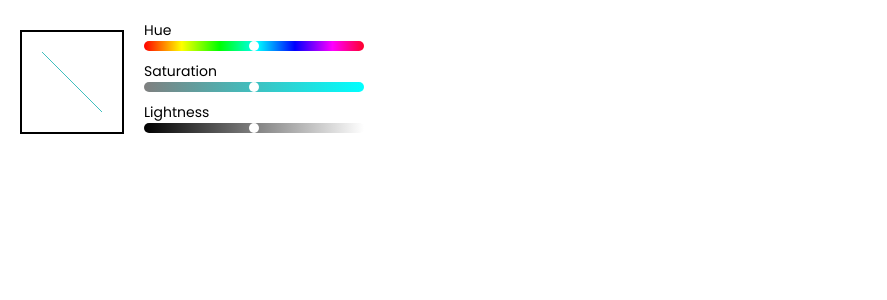
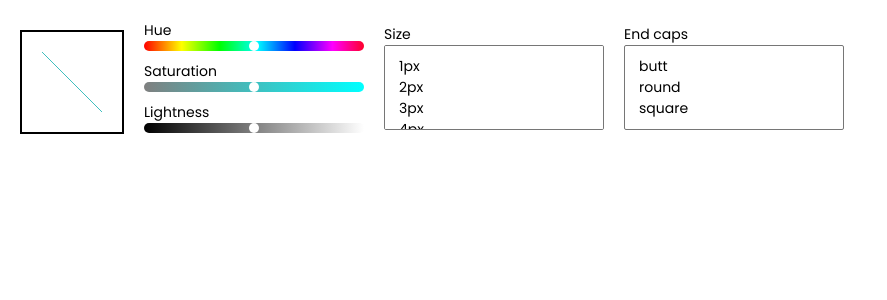
Before and after one commit to snowdot/playing-with-canvas, a React (Create React App) app: page / in a window 1280 px wide. Shown: the top 300 px of the page, without its empty margins (0-887 px from the left). Built offline with nearby package versions, Linux system fonts and the light colour scheme.

Commit message:
created size picker and caps picker components

```diff
--- a/src/App.js
+++ b/src/App.js
@@ -2,6 +2,8 @@ import React, { useState } from 'react'
 import './fonts/App.css';
 import Preview from './components/Preview';
 import ColorPicker from './components/ColorPicker';
+import SizePicker from './components/SizePicker';
+import CapsPicker from './components/CapsPicker';
 
 export default function App() {
     const [color, setColor] = useState({
@@ -9,6 +11,8 @@ export default function App() {
         s: 50,
         l: 50
     });
+    const [size, setSize] = useState(1);
+    const [caps, setCaps] = useState('');
 
     return (
         <main className="container">
@@ -18,6 +22,12 @@ export default function App() {
                     color={color}
                     setColor={setColor}
                 />
+                <SizePicker
+                    setSize={setSize}
+                />
+                <CapsPicker
+                    setCaps={setCaps}
+                />
             </section>
         </main>
     );
--- /dev/null
+++ b/src/components/CapsPicker.js
@@ -0,0 +1,20 @@
+import React from 'react';
+import Form from 'react-bootstrap/Form';
+
+export default function CapsPicker({ setCaps }) {
+
+    const handleOnChange = e => {
+        setCaps(e.target.value);
+    }
+
+    return (
+        <Form.Group>
+            <Form.Label>End caps</Form.Label>
+            <Form.Control onChange={handleOnChange} as="select" htmlSize={3}>
+                <option value="butt">butt</option>
+                <option value="round">round</option>
+                <option value="square">square</option>
+            </Form.Control>
+        </Form.Group>
+    );
+}
--- /dev/null
+++ b/src/components/SizePicker.js
@@ -0,0 +1,27 @@
+import React from 'react';
+import Form from 'react-bootstrap/Form';
+
+export default function SizePicker({ setSize }) {
+
+    const handleOnChange = e => {
+        setSize(Number(e.target.value));
+    }
+
+    return (
+        <Form.Group>
+            <Form.Label>Size</Form.Label>
+            <Form.Control onChange={handleOnChange} as="select" htmlSize={3}>
+                <option value="1">1px</option>
+                <option value="2">2px</option>
+                <option value="3">3px</option>
+                <option value="4">4px</option>
+                <option value="5">5px</option>
+                <option value="6">6px</option>
+                <option value="7">7px</option>
+                <option value="8">8px</option>
+                <option value="9">9px</option>
+                <option value="10">10px</option>
+            </Form.Control>
+        </Form.Group>
+    );
+}
--- a/src/fonts/App.css
+++ b/src/fonts/App.css
@@ -1,6 +1,7 @@
 @import url('https://fonts.googleapis.com/css2?family=Poppins:wght@300;400;500&display=swap');
+@import './Preview.css';
 @import './ColorPicker.css';
-@import './Preview.css';
+@import './SizePicker.css';
 
 :root {
     --white: #fff;
--- a/src/fonts/ColorPicker.css
+++ b/src/fonts/ColorPicker.css
@@ -1,5 +1,6 @@
 .form-group {
     width: 220px;
+    margin-right: 20px;
 }
 
 .form-control-range {
--- a/src/fonts/Preview.css
+++ b/src/fonts/Preview.css
@@ -1,4 +1,3 @@
-
 .preview {
     border: 2px solid var(--black);
     margin-right: 20px;
--- /dev/null
+++ b/src/fonts/SizePicker.css
@@ -0,0 +1,12 @@
+.form-control {
+    display: block;
+    width: 100%;
+    margin-bottom: 10px;
+    outline: none;
+    padding: 10px;
+}
+
+.form-control option {
+    cursor: pointer;
+    padding: 0 4px;
+}
```
Also changed, not shown: 1 other file (tests, documents, lock files or other folders).
